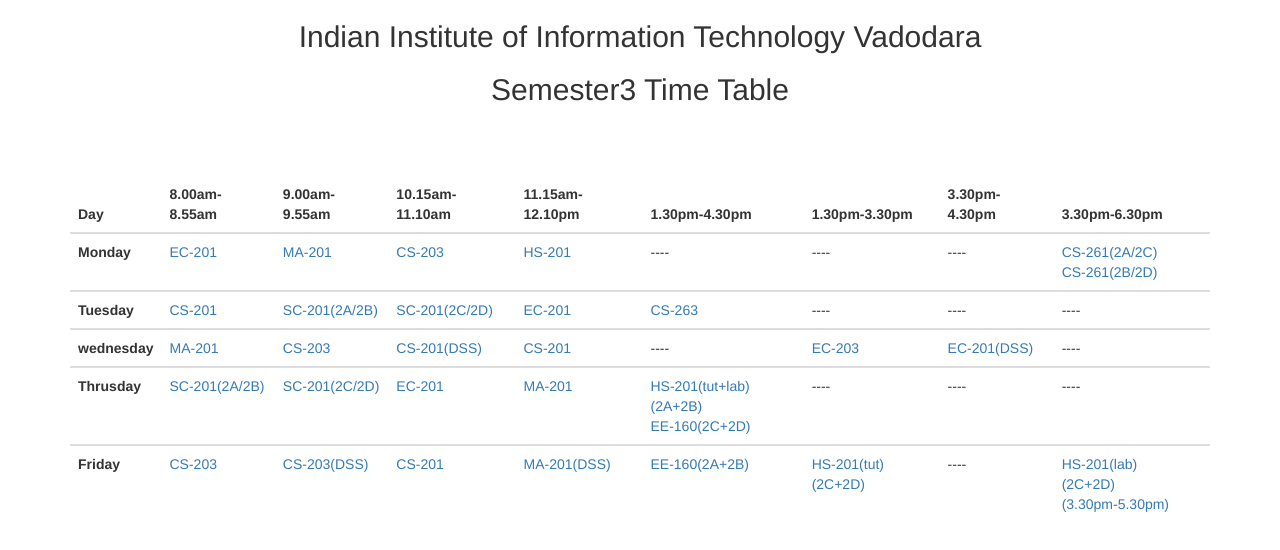
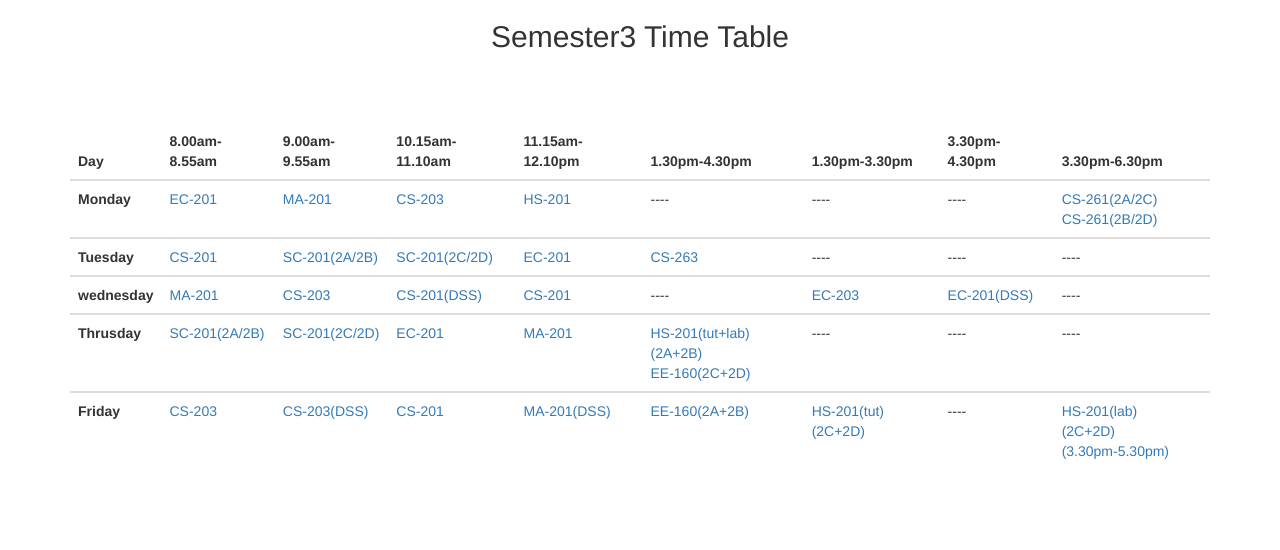
Before and after one commit to kapilkumar2001/sem4timetable, a plain HTML site: page index.html in a window 1280 px wide. Drawn offline with nearby package versions, Linux system fonts and the light colour scheme.

Commit message:
Update index.html

```diff
--- a/index.html
+++ b/index.html
@@ -9,7 +9,6 @@
 <body>
 
 <div class="container">
-  <h2 style="text-align:center">Indian Institute of Information Technology Vadodara</h2>
   <h2 style="text-align:center">Semester3 Time Table</h2>
   <br><br><br>
   <div class="table-responsive">
```
